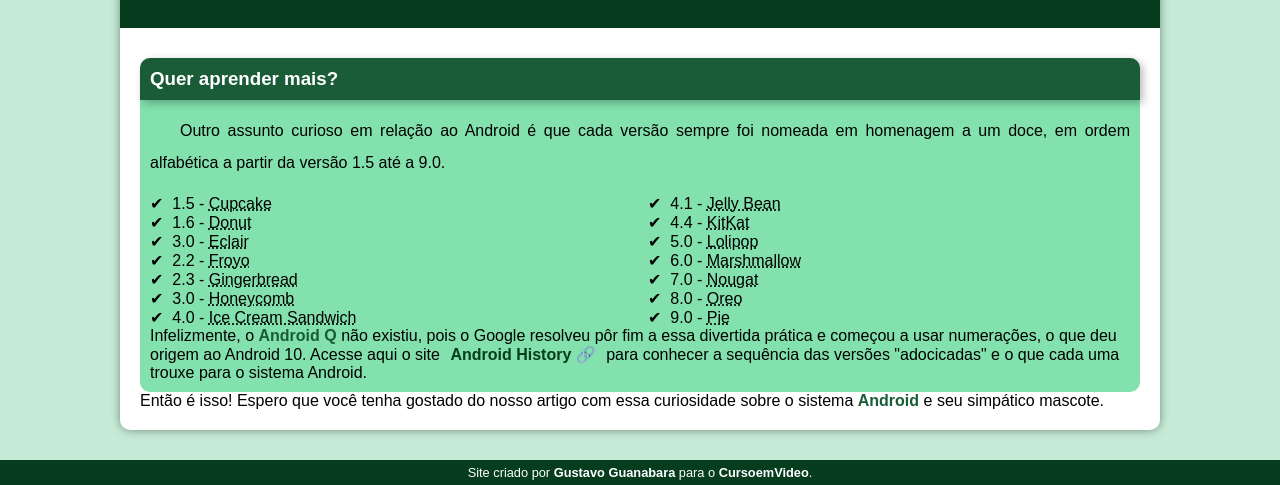
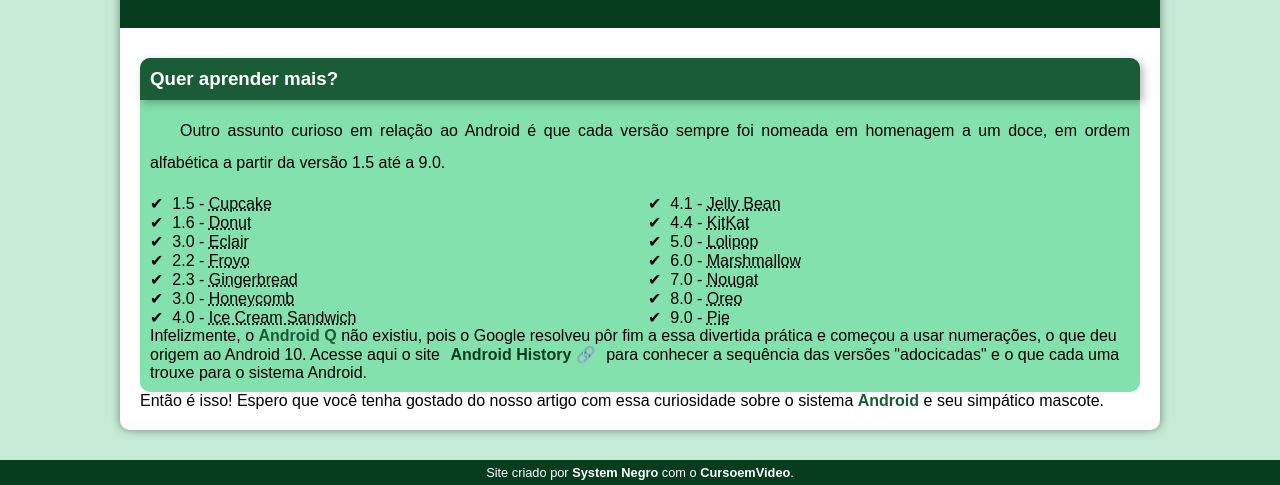
Before and after one commit to systemnegro/projeto-android, a plain HTML site: page index.html in a window 1280 px wide. Shown: the part 2424-2909 px from the top of the page. Drawn offline with Linux system fonts and the light colour scheme.

Commit message:
Update index.html

```diff
--- a/index.html
+++ b/index.html
@@ -81,7 +81,7 @@
         </article>
     </main>
     <footer>
-        <p>Site criado por <a href="https://gustavoguanabara.github.io/" target="_blank">Gustavo Guanabara</a> para o <a href="https://www.youtube.com/cursoemvideo" target="_blank">CursoemVideo</a>.</p>
+        <p>Site criado por <a href="https://github.com/systemnegro" target="_blank">System Negro</a> com o  <a href="https://www.youtube.com/cursoemvideo" target="_blank">CursoemVideo</a>.</p>
     </footer>
 </body>
 </html>
```
